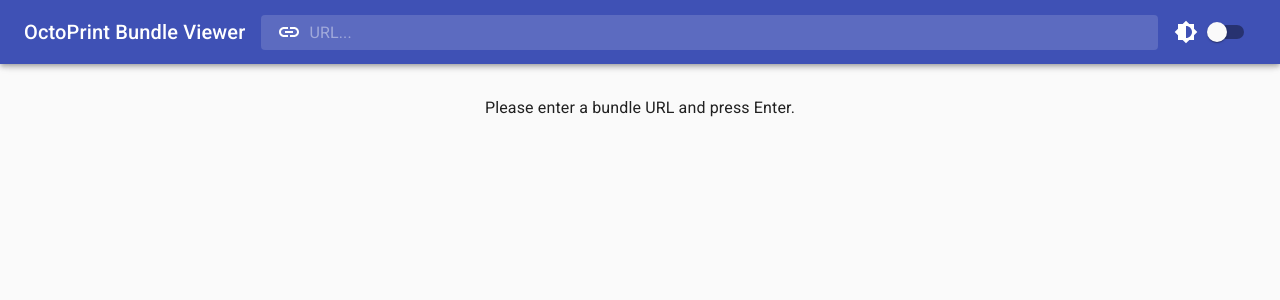
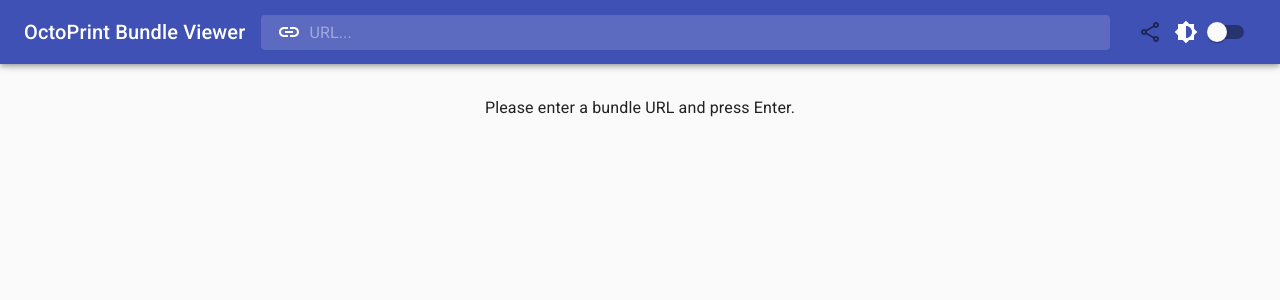
Before and after one commit to OctoPrint/bundleviewer.octoprint.org, a React (Create React App) app: page / in a window 1280 px wide. Shown: the top 300 px of the page. Built offline with nearby package versions, Linux system fonts and the light colour scheme; a small style sheet from the web is missing.

Commit message:
First throw at a share button

```diff
--- a/package.json
+++ b/package.json
@@ -11,6 +11,7 @@
     "@testing-library/user-event": "^12.1.10",
     "clsx": "^1.1.1",
     "jszip": "^3.5.0",
+    "notistack": "^1.0.3",
     "qs": "^6.9.6",
     "react": "^17.0.1",
     "react-code-blocks": "0.0.8",
--- a/src/App.js
+++ b/src/App.js
@@ -9,8 +9,11 @@
 import Container from "@material-ui/core/Container";
 import Typography from "@material-ui/core/Typography";
 
+import { SnackbarProvider } from "notistack";
+
 import DarkModeToggle from "./components/DarkModeToggle";
 import UrlBar from "./components/UrlBar";
+import ShareButton from "./components/ShareButton";
 import BundleView from "./components/BundleView";
 import NothingLoaded from "./components/NothingLoaded";
 
@@ -72,6 +75,7 @@
 
     return (
         <ThemeProvider theme={darkModeTheme}>
+          <SnackbarProvider>
             <div className={classes.root}>
                 <CssBaseline />
 
@@ -81,6 +85,7 @@
                             OctoPrint Bundle Viewer
                         </Typography>
                         <UrlBar url={url} handleUrlChange={handleUrlChange} />
+                        <ShareButton url={url} />
                         <DarkModeToggle darkMode={darkMode} onChange={handleDarkModeToggle} />
                     </Toolbar>
                 </AppBar>
@@ -92,6 +97,7 @@
                     </Container>
                 </main>
             </div>
+          </SnackbarProvider>
         </ThemeProvider>
     )
 }
--- a/src/components/DarkModeToggle.js
+++ b/src/components/DarkModeToggle.js
@@ -1,7 +1,7 @@
 import React, { useState } from "react";
 
 import Switch from "@material-ui/core/Switch";
-import Brightness6 from "@material-ui/icons/Brightness6";
+import BrightnessIcon from "@material-ui/icons/Brightness6";
 
 export default function DarkModeToggle(props) {
     const [darkMode, setDarkMode] = useState(props.darkMode);
@@ -13,9 +13,8 @@
 
     return (
         <div style={{ display: "flex", alignItems: "center" }}>
-            <Brightness6 />
+            <BrightnessIcon />
             <Switch checked={darkMode} onChange={handleDarkModeToggle} />
         </div>
-
     )
 }
--- /dev/null
+++ b/src/components/ShareButton.js
@@ -0,0 +1,30 @@
+import React from "react";
+
+import IconButton from "@material-ui/core/IconButton";
+
+import ShareIcon from "@material-ui/icons/ShareOutlined";
+
+import { useSnackbar } from "notistack";
+
+export default function ShareButton(props) {
+    const { enqueueSnackbar } = useSnackbar();
+
+    const handleShareClick = () => {
+        const share = window.location.origin + window.location.pathname + "?url=" + encodeURIComponent(props.url);
+        if (navigator.share) {
+            navigator.share({
+                title: document.title,
+                url: share
+            })
+        } else {
+            navigator.clipboard.writeText(share);
+            enqueueSnackbar("URL copied to clipboard!");
+        }
+    }
+
+    return (
+        <IconButton onClick={handleShareClick}>
+            <ShareIcon />
+        </IconButton>
+    )
+}
--- a/src/components/UrlBar.js
+++ b/src/components/UrlBar.js
@@ -4,7 +4,6 @@
 
 import InputBase from "@material-ui/core/InputBase";
 import LinkIcon from "@material-ui/icons/LinkOutlined";
-
 
 const useStyles = makeStyles(theme => ({
     grow: {
@@ -74,6 +73,5 @@
             defaultValue={props.url}
             />
         </div>
-
     )
 }
```
Lines whose indentation alone changed are shown as unchanged.
